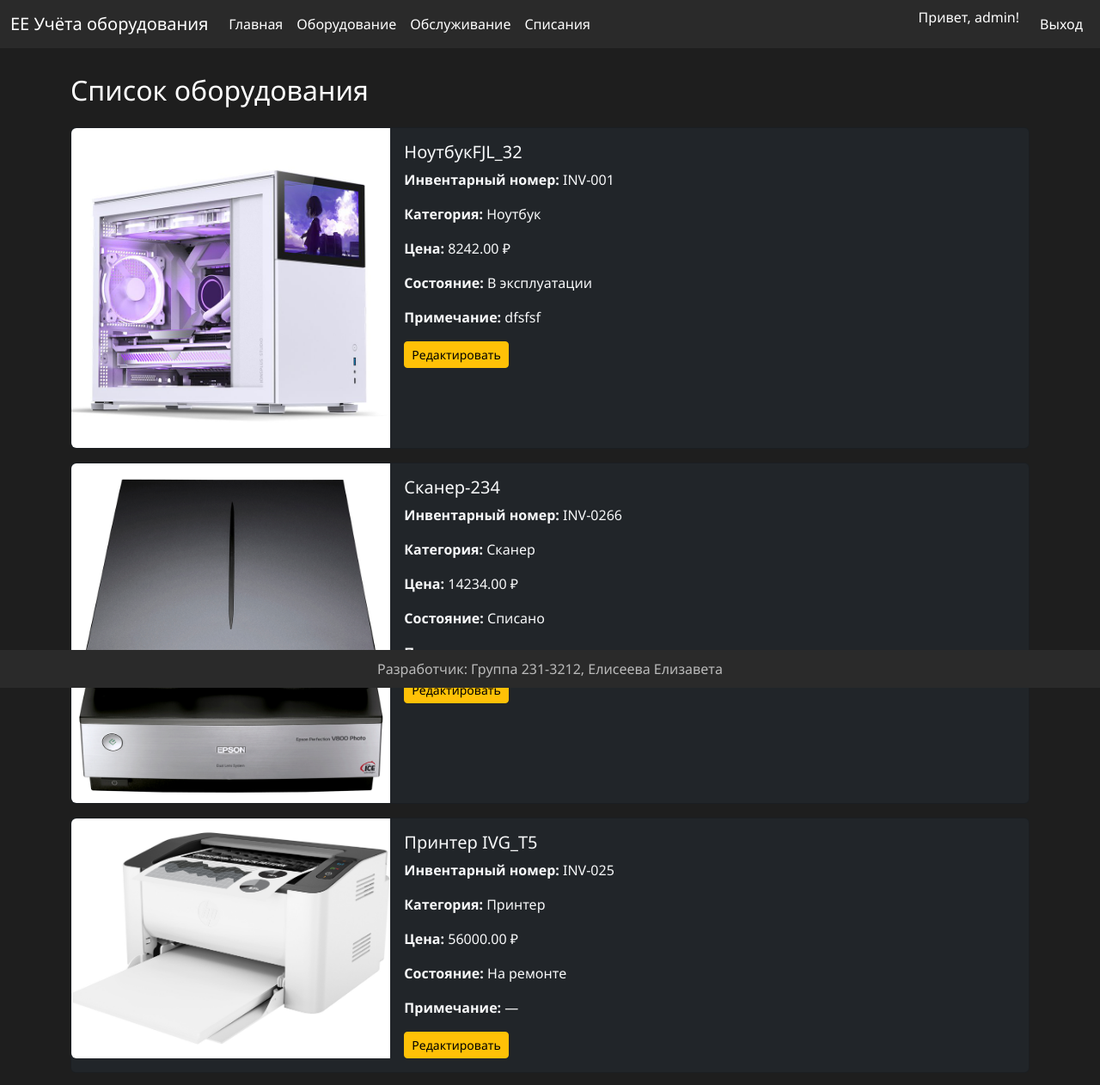
After one commit to Eliseevael/itog-project, a Flask app: page /all in a window 1280 px wide. The commit adds this page. Shown: the top 1262 px of the page at 86% size. Run offline with Flask 3, Linux system fonts and the light colour scheme; a user stored in the database is signed in.

Commit message:
добавление оборудования и обслуживания

```diff
--- a/app/routes/equipment_routes.py
+++ b/app/routes/equipment_routes.py
@@ -328,3 +328,19 @@ def generate_writeoff_pdf(id):
     response.headers['Content-Type'] = 'application/pdf'
     response.headers['Content-Disposition'] = f'attachment; filename=writeoff_{record.id}.pdf'
     return response
+
+@equipment_bp.route('/all')
+@login_required
+def equipment_all_info():
+    equipment_list = Equipment.query.all()
+    return render_template('equipment_list_info.html', equipment_list=equipment_list)
+
+@equipment_bp.route('/maintenance_history')
+@login_required
+def maintenance_history():
+    if current_user.role.name not in ['admin', 'tech']:
+        flash('Недостаточно прав для просмотра.', 'danger')
+        return redirect(url_for('index'))
+
+    records = Maintenance.query.order_by(Maintenance.date.desc()).all()
+    return render_template('maintenance_history.html', records=records)
--- a/app/templates/base.html
+++ b/app/templates/base.html
@@ -64,8 +64,14 @@
 
                 {% if current_user.is_authenticated %}
                     <li class="nav-item">
-                        <a class="nav-link" href="{{ url_for('equipment.index') }}">Оборудование</a>
+                        <a class="nav-link" href="{{ url_for('equipment.equipment_all_info') }}">Оборудование</a>
                     </li>
+                    {% if current_user.is_authenticated and current_user.role.name in ['admin', 'tech'] %}
+                        <li class="nav-item">
+                            <a class="nav-link" href="{{ url_for('equipment.maintenance_history') }}">Обслуживание</a>
+                        </li>
+                    {% endif %}
+
 
                     {% if current_user.role.name in ['admin', 'tech'] %}
                         <li class="nav-item">
--- /dev/null
+++ b/app/templates/equipment_list_info.html
@@ -0,0 +1,46 @@
+{% extends 'base.html' %}
+
+{% block title %}Оборудование{% endblock %}
+
+{% block content %}
+<h2 class="mb-4">Список оборудования</h2>
+
+{% for item in equipment_list %}
+  <div class="card mb-3 bg-dark text-light" style="max-width: 100%;">
+    <div class="row g-0">
+      <div class="col-md-4">
+        {% if item.photo and item.photo.filename %}
+          <img src="{{ url_for('static', filename='uploads/' ~ item.photo.id ~ '_' ~ item.photo.filename) }}"
+               class="img-fluid rounded-start" alt="Фото оборудования">
+        {% else %}
+          <img src="{{ url_for('static', filename='img/default.png') }}"
+               class="img-fluid rounded-start" alt="Нет фото">
+        {% endif %}
+      </div>
+      <div class="col-md-8">
+        <div class="card-body">
+          <h5 class="card-title">{{ item.name }}</h5>
+          <p class="card-text"><strong>Инвентарный номер:</strong> {{ item.inventory_number }}</p>
+          <p class="card-text"><strong>Категория:</strong> {{ item.category.name }}</p>
+          <p class="card-text"><strong>Цена:</strong> {{ item.cost }} ₽</p>
+          <p class="card-text"><strong>Состояние:</strong>
+            {% if item.status == 'in_use' %} В эксплуатации
+            {% elif item.status == 'under_repair' %} На ремонте
+            {% elif item.status == 'written_off' %} Списано
+            {% else %} Неизвестно
+            {% endif %}
+          </p>
+          <p class="card-text"><strong>Примечание:</strong> {{ item.note or '—' }}</p>
+
+          {% if current_user.role.name in ['admin', 'tech'] %}
+            <a href="{{ url_for('equipment.edit_equipment', id=item.id) }}"
+               class="btn btn-sm btn-warning me-2">Редактировать</a>
+          {% endif %}
+        </div>
+      </div>
+    </div>
+  </div>
+{% else %}
+  <p class="text-muted">Оборудование не найдено.</p>
+{% endfor %}
+{% endblock %}
```
Also changed, not shown: app/templates/maintenance_history.html (added, +34 -0 lines), app/templates/writeoff_list.html (+19 -9 lines).
